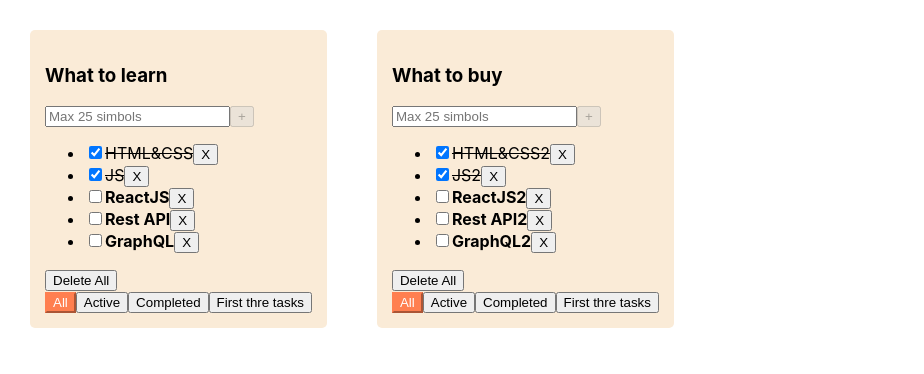
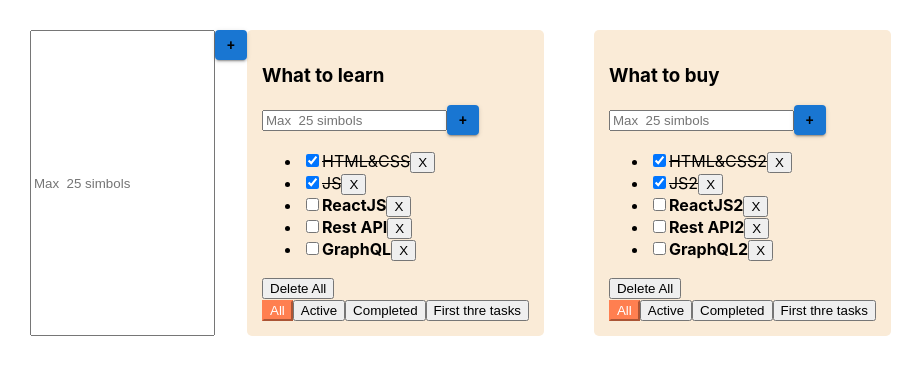
Before and after one commit to DmitriyBarhonov/todoListIncub, a React (Create React App) app: page / in a window 1280 px wide. Shown: the top 374 px of the page, without its empty margins (0-924 px from the left). Built offline with nearby package versions, Linux system fonts and the light colour scheme.

Commit message:
creacte a reducer

```diff
--- a/package.json
+++ b/package.json
@@ -3,6 +3,9 @@
   "version": "0.1.0",
   "private": true,
   "dependencies": {
+    "@emotion/react": "^11.11.0",
+    "@emotion/styled": "^11.11.0",
+    "@mui/material": "^5.12.3",
     "@testing-library/jest-dom": "^5.16.5",
     "@testing-library/react": "^13.4.0",
     "@testing-library/user-event": "^13.5.0",
--- a/src/App.tsx
+++ b/src/App.tsx
@@ -1,27 +1,33 @@
-import React, { useState } from 'react';
+import React, { useReducer, useState } from 'react';
 import './App.css';
 import TodoList from './todo';
 import { TaskType } from './todo';
 import { v1 } from 'uuid';
+import { AddItemForm } from './compomets/input/addItemForm';
+import { AddPureTaskAC, addTaskTaskAC, changeTaskStatusTaskAC, deleteAllTasksTaskAC, removeTaskAC, tasksReducer, updateTaskAC } from './compomets/reducers/tasksReducer';
+import { addTodoListsAC, changeFilterAC, todoListReducer, updateTodoListTitleAC } from './compomets/reducers/todoListReducer';
+
+
+
 export type FliterValuesType = 'all' | 'active' | 'completed' | 'firstThre'
+export type TodolistsType = { id: string, title: string, filter: FliterValuesType }
 
-type todolistsType = { id: string, title: string, filter: FliterValuesType }
-type AssocTaskType = {
+export type AssocTaskType = {
     [key: string]: TaskType[]
 }
 
 function App() {
-   let todolistID1 = v1()
-   let todolistID2 = v1()
+    let todolistID1 = v1()
+    let todolistID2 = v1()
 
 
-    let [todolists, setTodolists] = useState<Array<todolistsType>>([
+
+    const [todolists, dispatchTodolists] = useReducer(todoListReducer, [
         { id: todolistID1, title: 'What to learn', filter: 'all' },
         { id: todolistID2, title: 'What to buy', filter: 'all' },
     ])
 
-
-    let [tasks, setTasks] = useState<AssocTaskType>({
+    const [tasks, dispatchTasks] = useReducer(tasksReducer, {
         [todolistID1]: [
             { id: v1(), title: "HTML&CSS", isDone: true },
             { id: v1(), title: "JS", isDone: true },
@@ -39,44 +45,56 @@ function App() {
     });
 
 
-
     const changeFilter = (todoListID: string, newFilterValue: FliterValuesType) => {
-        setTodolists(todolists.map(el => el.id === todoListID ? { ...el, filter: newFilterValue } : el))
+        dispatchTodolists(changeFilterAC(todoListID,newFilterValue))
     }
 
     const removeTask = (todoListID: string, taskId: string) => {
-        setTasks({...tasks, [todoListID]: tasks[todoListID].filter(el => el.id !== taskId)})
+        dispatchTasks(removeTaskAC(todoListID, taskId))
     }
 
     const deleteAllTasks = (todoListID: string) => {
-        setTasks({...tasks, [todoListID]: []})
+         dispatchTasks(deleteAllTasksTaskAC(todoListID))
     }
 
     const addTask = (todoListID: string, title: string) => {
 
         const newTask: TaskType = {
             id: v1(),
-            title: title,
+             title,
             isDone: false,
         }
-        setTasks({...tasks, [todoListID]: [newTask, ...tasks[todoListID], ]})
+          dispatchTasks(addTaskTaskAC(todoListID,newTask))
     }
 
 
 
     const changeTaskStatus = (todoListID: string, taskId: string, isDone: boolean) => {
-        setTasks({...tasks, [todoListID]: tasks[todoListID].map(el => el.id === taskId ? {...el, isDone} : el)})
-        // setTasks(tasks.map(el => el.id === taskId ? { ...el, isDone: newIsDoneValue } : el))
+        dispatchTasks(changeTaskStatusTaskAC(todoListID,taskId,isDone))
+    }
+
+    const addTodoLists = (newTitle: string) => {
+        const newTodoListId = v1()
+        const newTodoListItem: TodolistsType = { id: newTodoListId, title: newTitle, filter: 'all' }
+        dispatchTodolists( addTodoListsAC(newTodoListItem))
+        dispatchTasks(AddPureTaskAC(newTodoListId))
     }
 
 
+    const updateTask = (todoListID: string, taskId: string, title: string) => {
+        dispatchTasks(updateTaskAC(todoListID, taskId, title))
+        console.log(tasks);
 
+    }
 
-
+    const updateTodoListTitle = (todoListID: string, title: string) => {
+        dispatchTodolists(updateTodoListTitleAC(todoListID,title,))
+    }
 
     return (
         <div className="App">
-            {todolists.map((el) => {
+            <AddItemForm callBack={addTodoLists} />
+            {todolists.map((el:TodolistsType) => {
 
                 let tasksForTodoList = tasks[el.id]
 
@@ -103,7 +121,11 @@ function App() {
                         changeFilter={changeFilter}
                         removeTask={removeTask}
                         tasks={tasksForTodoList}
-                        title={el.title} />
+                        title={el.title}
+                        updateTask={updateTask}
+                        updateTodoListTitle={updateTodoListTitle}
+                    />
+
                 )
             })}
         </div>
--- /dev/null
+++ b/src/compomets/editableSpan/editableSpan.tsx
@@ -0,0 +1,36 @@
+import { ChangeEvent, useEffect, useState } from "react"
+
+type PropsType = {
+    oldTitle: string
+    callBack: (value: string) => void
+}
+
+
+export const EditableSpan = (props: PropsType) => {
+
+useEffect(()=>{
+    setvalue(props.oldTitle)
+},[props.oldTitle])
+    const [edit, setEdit] = useState(false)
+    const [value, setvalue] = useState(props.oldTitle)
+
+    const setNewValue = (e: ChangeEvent<HTMLInputElement>) => {
+        setvalue(e.currentTarget.value)
+    }
+    const updateTitle = () => {
+        props.callBack(value)
+    }
+    const editHandler = () => {
+        setEdit(!edit)
+        if (edit) updateTitle()
+    }
+
+
+
+    return (
+        edit
+            ? <input autoFocus onBlur={editHandler} value={value} onChange={setNewValue} />
+            : <span onDoubleClick={editHandler}>{props.oldTitle}</span>
+
+    )
+}
--- a/src/compomets/input/addItemForm.tsx
+++ b/src/compomets/input/addItemForm.tsx
@@ -0,0 +1,39 @@
+import { ChangeEvent, useState, KeyboardEvent } from "react"
+import Button from '@mui/material/Button';
+
+
+type PropsType = {
+    callBack: (title: string) => void
+}
+
+
+export const AddItemForm = (props: PropsType) => {
+    const [title, setTitle] = useState('')
+    // const [error, setError] = useState<boolean>(false)
+
+    const tasckHeandler = () => {
+        const trimedTitle = title.trim()
+        if (trimedTitle && !isAddBtnDisabled) {
+            props.callBack(title)
+            setTitle('')
+        }
+
+    }
+    const AddTaskOnKey = (e: KeyboardEvent<HTMLInputElement>) => e.key === "Enter" && !isAddBtnDisabled && tasckHeandler()
+    const titleMaxLength = 25
+    const istitleLengthTooLong: boolean = title.length > titleMaxLength
+    const isAddBtnDisabled: boolean = title.length === 0 || title.length > titleMaxLength
+    const setTitleHeadler = (e: ChangeEvent<HTMLInputElement>) => {
+        setTitle(e.currentTarget.value)
+    }
+
+    const style = { maxWidth: '30px', maxHeight: '30px', minWidth: '30px', minHeight: '30px', color: "black" }
+    return (
+        <>
+            <input
+                placeholder='Max  25 simbols' onKeyDown={AddTaskOnKey} value={title} onChange={setTitleHeadler} />
+            <Button style={style} variant="contained" onClick={tasckHeandler}>+</Button>
+            {istitleLengthTooLong && <div>Title is too long</div>}
+        </>
+    )
+}
--- /dev/null
+++ b/src/compomets/reducers/tasksReducer.ts
@@ -0,0 +1,101 @@
+import { TaskType } from '../../todo';
+import { AssocTaskType } from './../../App';
+
+
+
+
+
+export const tasksReducer = (state: AssocTaskType, action: AllAction): AssocTaskType => {
+
+    switch (action.type) {
+        case 'REMOVE-TASK':
+            return { ...state, [action.payload.todoListID]: state[action.payload.todoListID].filter(el => el.id !== action.payload.taskId) }
+
+
+        case "ADD-TASK":
+            return { ...state, [action.payload.todoListID]: [action.payload.newTask, ...state[action.payload.todoListID]] }
+
+        case "ADD-PURE-TASK":
+            return { ...state, [action.payload.todoListID]: [] }
+
+        case "CHANGE-STATUS":
+            return { ...state, [action.payload.todoListID]: state[action.payload.todoListID].map(el => el.id === action.payload.taskId ? { ...el, isDone: action.payload.isDone } : el) }
+
+        case "DELETE-ALL":
+            return { ...state, [action.payload.todoListID]: [] }
+
+
+        case "UPDATE-TASK":
+            return { ...state, [action.payload.todoListID]: state[action.payload.todoListID].map(el => el.id === action.payload.taskId ? { ...el, title: action.payload.title } : el) }
+        default:
+            return state
+    }
+}
+
+type AllAction = RemoveTaskACType | AddTaskACType | ChangeTaskStatusACType | DeleteAllTasksACType | UpdateTaskACType | AddPureTaskACType
+
+type RemoveTaskACType = ReturnType<typeof removeTaskAC>
+
+export const removeTaskAC = (todoListID: string, taskId: string) => {
+    return {
+        type: "REMOVE-TASK",
+        payload: {
+            todoListID,
+            taskId
+        }
+    } as const
+}
+type AddTaskACType = ReturnType<typeof addTaskTaskAC>
+
+export const addTaskTaskAC = (todoListID: string, newTask: TaskType) => {
+    return {
+        type: "ADD-TASK",
+        payload: {
+            newTask,
+            todoListID
+        }
+    } as const
+}
+type ChangeTaskStatusACType = ReturnType<typeof changeTaskStatusTaskAC>
+
+export const changeTaskStatusTaskAC = (todoListID: string, taskId: string, isDone: boolean) => {
+    return {
+        type: "CHANGE-STATUS",
+        payload: {
+            todoListID,
+            taskId,
+            isDone,
+        }
+    } as const
+}
+type DeleteAllTasksACType = ReturnType<typeof deleteAllTasksTaskAC>
+
+export const deleteAllTasksTaskAC = (todoListID: string) => {
+    return {
+        type: "DELETE-ALL",
+        payload: {
+            todoListID,
+        }
+    } as const
+}
+
+type UpdateTaskACType = ReturnType<typeof updateTaskAC>
+export const updateTaskAC = (todoListID: string, taskId: string, title: string) => {
+    return {
+        type: "UPDATE-TASK",
+        payload: {
+            todoListID,
+            taskId,
+            title,
+        }
+    } as const
+}
+type AddPureTaskACType = ReturnType<typeof AddPureTaskAC>
+export const AddPureTaskAC = (todoListID: string) => {
+    return {
+        type: "ADD-PURE-TASK",
+        payload: {
+            todoListID,
+        }
+    } as const
+}
--- /dev/null
+++ b/src/compomets/reducers/todoListReducer.ts
@@ -0,0 +1,59 @@
+import { FliterValuesType, TodolistsType } from "../../App"
+
+
+
+
+export const todoListReducer =(state: TodolistsType[], action: AllAction):any =>{
+
+    switch (action.type) {
+        case 'CHANGE-FILTER':
+            console.log(state);
+             return state.map(el => el.id === action.payload.todoListID ? { ...el, filter: action.payload.newFilterValue } : el)
+
+             case 'ADD-TODO':
+                return [...state, action.payload.newTodoListItem]
+             case "UPDATE-TITLE":
+                // todolists.map(el => el.id === todoListID ? { ...el, title } : el)
+                return state.map(el => el.id === action.payload.todoListID ? { ...el, title: action.payload.title } : el)
+
+        default:
+            return state
+    }
+}
+
+type AllAction = ChangeFilterACType | AddTodoListsACType | UpdateTodoListTitleACType
+
+
+type ChangeFilterACType = ReturnType<typeof changeFilterAC>
+
+export const changeFilterAC = (todoListID: string, newFilterValue: FliterValuesType)=>{
+    return{
+        type: "CHANGE-FILTER",
+        payload:{
+            todoListID,
+            newFilterValue
+        }
+    } as const
+}
+
+type AddTodoListsACType = ReturnType<typeof addTodoListsAC>
+
+export const addTodoListsAC = (newTodoListItem: TodolistsType)=>{
+    return{
+        type: "ADD-TODO",
+        payload:{
+            newTodoListItem,
+        }
+    } as const
+}
+type UpdateTodoListTitleACType = ReturnType<typeof updateTodoListTitleAC>
+
+export const updateTodoListTitleAC = (todoListID: string, title: string)=>{
+    return{
+        type: "UPDATE-TITLE",
+        payload:{
+            todoListID,
+            title
+        }
+    } as const
+}
--- a/src/todo.tsx
+++ b/src/todo.tsx
@@ -1,9 +1,9 @@
-import { JsxElement } from 'typescript';
 import './App.css';
-import { FC, useState } from 'react';
+import { FC } from 'react';
 import { FliterValuesType } from './App';
-import { v1 } from 'uuid';
-import { ChangeEvent, KeyboardEvent } from 'react';
+import { ChangeEvent } from 'react';
+import { AddItemForm } from './compomets/input/addItemForm';
+import { EditableSpan } from './compomets/editableSpan/editableSpan';
 
 
 type TodoListPropsType = {
@@ -13,9 +13,11 @@ type TodoListPropsType = {
     changeFilter: (todoListID: string, filterValue: FliterValuesType) => void
     deleteAllTasks: (todoListID: string) => void
     addTask: (todoListID: string, title: string) => void
-    changeTaskStatus: (todoListID: string,id: string, newIsDoneValue: boolean) => void
+    changeTaskStatus: (todoListID: string, id: string, newIsDoneValue: boolean) => void
     filter: any
     todoListID: string
+    updateTask: (todoListID: string, taskId: string, title: string) => void
+    updateTodoListTitle: (todoListID: string, title: string) => void
 }
 
 export type TaskType = {
@@ -30,59 +32,54 @@ export type TaskType = {
 
 const TodoList: FC<TodoListPropsType> = (props) => {
 
-    const [title, setTitle] = useState('')
-    const [error, setError] = useState<boolean>(false)
 
-    const setTitleHeadler = (e: ChangeEvent<HTMLInputElement>) => {
-        setTitle(e.currentTarget.value)
-        console.log(title)
+
+    const handlerCreactor = (todoListID: string, filter: FliterValuesType) => () => {
+        props.changeFilter(todoListID, filter)
     }
 
-    const tasckHeandler = () => {
-        const trimedTitle = title.trim()
-        if(trimedTitle) props.addTask(props.todoListID,title)
-        setTitle('')
+    const updateTaskHandler = (taskId: string, title: string) => {
+        props.updateTask(props.todoListID, taskId, title)
     }
-    const titleMaxLength = 25
-    const istitleLengthTooLong: boolean = title.length > titleMaxLength
-    const isAddBtnDisabled: boolean = title.length === 0 || title.length > titleMaxLength
-    const handlerCreactor = (todoListID: string, filter: FliterValuesType) => () =>  {
 
-        props.changeFilter(todoListID,filter)
-    }
-    const AddTaskOnKey = (e: KeyboardEvent<HTMLInputElement>) => e.key === "Enter" && !isAddBtnDisabled && tasckHeandler()
-
-
-
-    const tasksJSXElement: Array<JSX.Element> = props.tasks.map((t: TaskType, index): JSX.Element => {
+    const tasksJSXElement: Array<JSX.Element> = props.tasks?.map((t: TaskType, index): JSX.Element => {
         const removeTask = () => props.removeTask(props.todoListID, t.id)
         const taskClasses = t.isDone ? "task_not_is_done" : "task"
         const changeTasks = (e: ChangeEvent<HTMLInputElement>) => {
-            props.changeTaskStatus(props.todoListID,t.id, e.currentTarget.checked)
+            props.changeTaskStatus(props.todoListID, t.id, e.currentTarget.checked)
         }
+
         return (
             <li className={taskClasses} key={index}>
                 <input onChange={changeTasks} type="checkbox" checked={t.isDone} />
-                <span>{t.title}</span>
+                <EditableSpan callBack={(title) => updateTaskHandler(t.id, title,)} oldTitle={t.title} />
                 <button onClick={removeTask}>X</button>
             </li>
         )
     })
 
-const hendlerDeleteAllTasks = ()=>{
-    props.deleteAllTasks(props.todoListID)
-}
+    const hendlerDeleteAllTasks = () => {
+        props.deleteAllTasks(props.todoListID)
+    }
+
+    const addTaskHandler = (title: string) => {
+        props.addTask(props.todoListID, title)
+    }
+    const updateTodoListTitleHandler = (title: string) => {
+        props.updateTodoListTitle(props.todoListID, title)
+    }
+
 
 
     return (
         <>
 
             <div className="todo">
-                <h3>{props.title}</h3>
+                <h3>
+                    <EditableSpan oldTitle={props.title} callBack={updateTodoListTitleHandler} />
+                </h3>
                 <div>
-                    <input onKeyDown={AddTaskOnKey} placeholder='Max 25 simbols' value={title} onChange={setTitleHeadler} />
-                    <button disabled={isAddBtnDisabled} onClick={tasckHeandler}>+</button>
-                    {istitleLengthTooLong && <div>Title is too long</div>}
+                    <AddItemForm callBack={addTaskHandler} />
                 </div>
                 <ul>
 
@@ -92,9 +89,9 @@ const hendlerDeleteAllTasks = ()=>{
                 <div>
                     <div><button onClick={hendlerDeleteAllTasks}>Delete All</button></div>
                     <button className={props.filter === "all" ? "filter_btn_active" : ""} onClick={handlerCreactor(props.todoListID, "all")}>All</button>
-                    <button className={props.filter === "active" ? "filter_btn_active" : ""} onClick={handlerCreactor(props.todoListID,"active")}>Active</button>
-                    <button className={props.filter === "completed" ? "filter_btn_active" : ""} onClick={handlerCreactor(props.todoListID,"completed")}>Completed</button>
-                    <button className={props.filter === "firstThre" ? "filter_btn_active" : ""} onClick={handlerCreactor(props.todoListID,"firstThre")}>First thre tasks</button>
+                    <button className={props.filter === "active" ? "filter_btn_active" : ""} onClick={handlerCreactor(props.todoListID, "active")}>Active</button>
+                    <button className={props.filter === "completed" ? "filter_btn_active" : ""} onClick={handlerCreactor(props.todoListID, "completed")}>Completed</button>
+                    <button className={props.filter === "firstThre" ? "filter_btn_active" : ""} onClick={handlerCreactor(props.todoListID, "firstThre")}>First thre tasks</button>
                 </div>
             </div>
         </>
```
Also changed, not shown: 2 other files (tests, documents, lock files or other folders).
